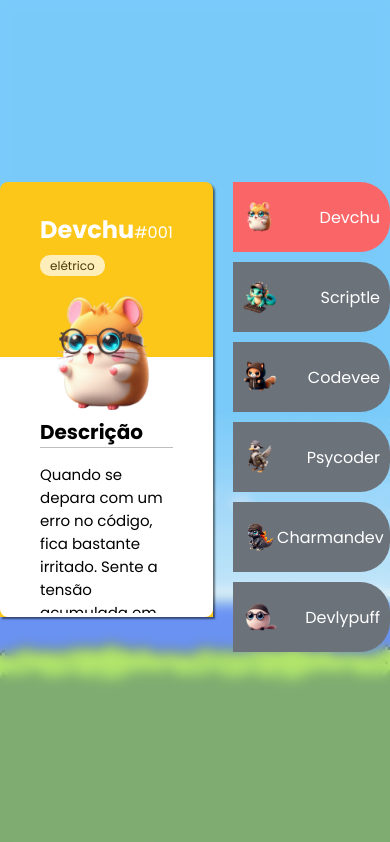
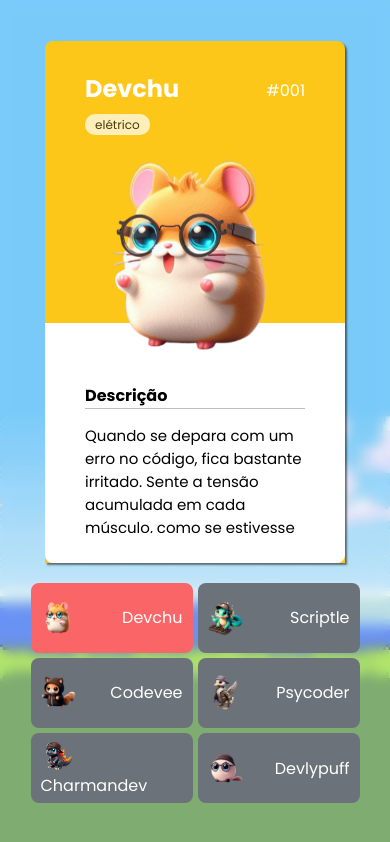
Before and after one commit to gillaercio/Projeto-pokedevs, a plain HTML site: page index.html in a window 390 px wide. Drawn offline with Linux system fonts and the light colour scheme.

Commit message:
Criado responsivo.css

```diff
--- a/index.html
+++ b/index.html
@@ -8,6 +8,7 @@
 
     <link rel="stylesheet" href="src/css/reset.css">
     <link rel="stylesheet" href="src/css/estilos.css">
+    <link rel="stylesheet" href="src/css/responsivo.css">
 
     <link rel="preconnect" href="https://fonts.googleapis.com">
     <link rel="preconnect" href="https://fonts.gstatic.com" crossorigin>
--- a/src/css/estilos.css
+++ b/src/css/estilos.css
@@ -4,6 +4,7 @@ body {
   font-family: "Poppins", sans-serif;
   background-image: url(../imagens/background.png);
   background-size: cover;
+  background-position: center;
 }
 
 body::before {
@@ -108,17 +109,13 @@ main {
   font-size: 15px;
   padding: 0px 10px;
   max-height: 150px;
+  overflow-y: scroll;
 }
 
 .cartao-pokedev .cartao-informacoes h3 {
   font-size: 20px;
   border-bottom: 1px solid #bebebe;
   margin-bottom: 15px;
-}
-
-.cartao-pokedev .cartao-informacoes .descricao p {
-  max-height: 150px;
-  overflow-y: scroll;
 }
 
 .listagem {
--- /dev/null
+++ b/src/css/responsivo.css
@@ -0,0 +1,45 @@
+@charset "UTF-8";
+
+@media (max-width: 760px) {
+
+  .pokedevs {
+    display: flex;
+    flex-direction: column;
+    align-items: center;
+    padding: 30px 0px;
+  }
+
+  .cartao-pokedev {
+    max-width: 300px;
+  }
+
+  .cartao-pokedev .cartao-informacoes {
+    margin-top: -50px;
+    padding: 60px 30px 30px;
+  }
+
+  .cartao-pokedev .cartao-informacoes h3 {
+    font-size: 16px;
+  }
+
+  .listagem {
+    max-width: 360px;
+  }
+
+  .listagem ul {
+    display: flex;
+    flex-wrap: wrap;
+    gap: 5px;
+    justify-content: center;
+  }
+
+  .listagem .pokedev {
+    border-top-right-radius: 0px;
+    border-bottom-right-radius: 0px;
+    border-radius: 8px;
+    margin-bottom: 0px;
+    width: 45%;
+    display: flex;
+    flex-wrap: wrap;
+  }
+}
```
